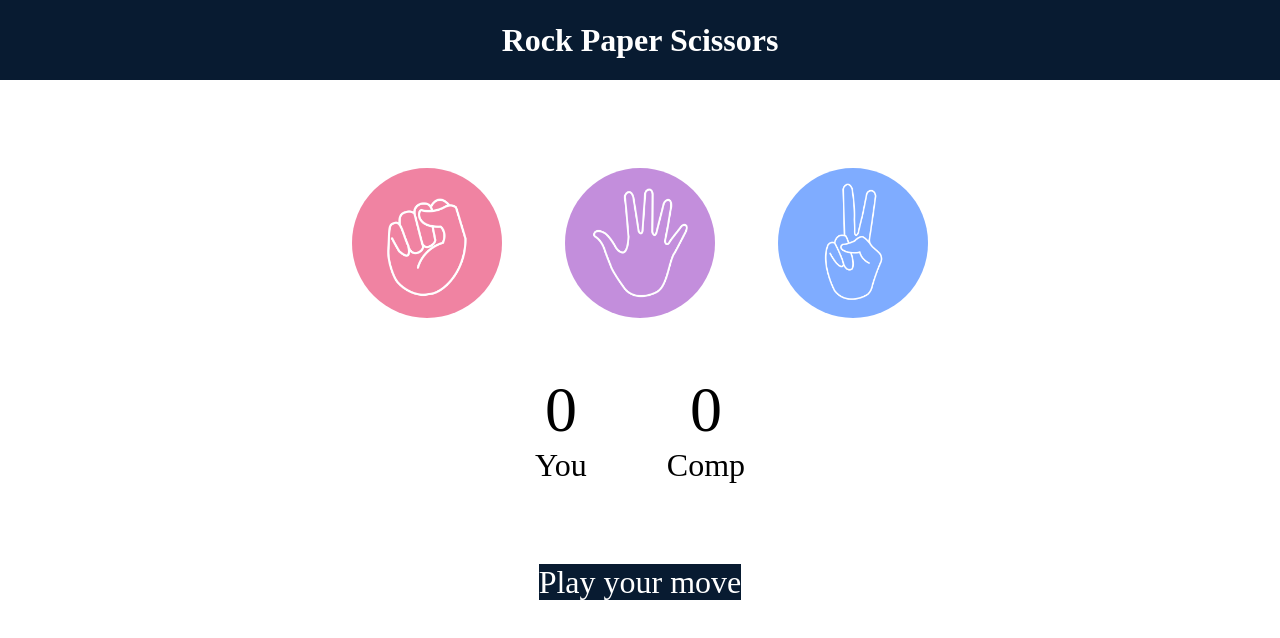
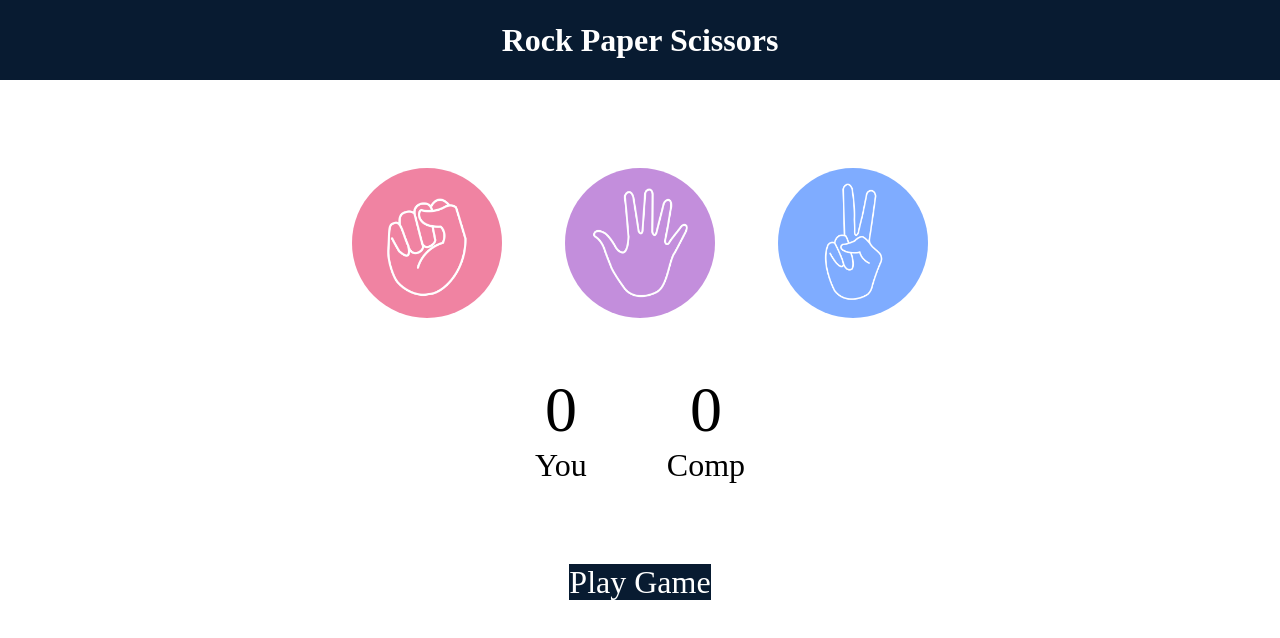
Before and after one commit to Gourav1901/RPS, a plain HTML site: page index.html in a window 1280 px wide. Drawn offline with Linux system fonts and the light colour scheme.

Commit message:
second code

```diff
--- a/index.html
+++ b/index.html
@@ -31,7 +31,7 @@
      </div>
 
       <div class="msg-container">
-        <p id="msg">Play your move</p>
+        <p id="msg">Play Game</p>
       </div>
 
 
```
